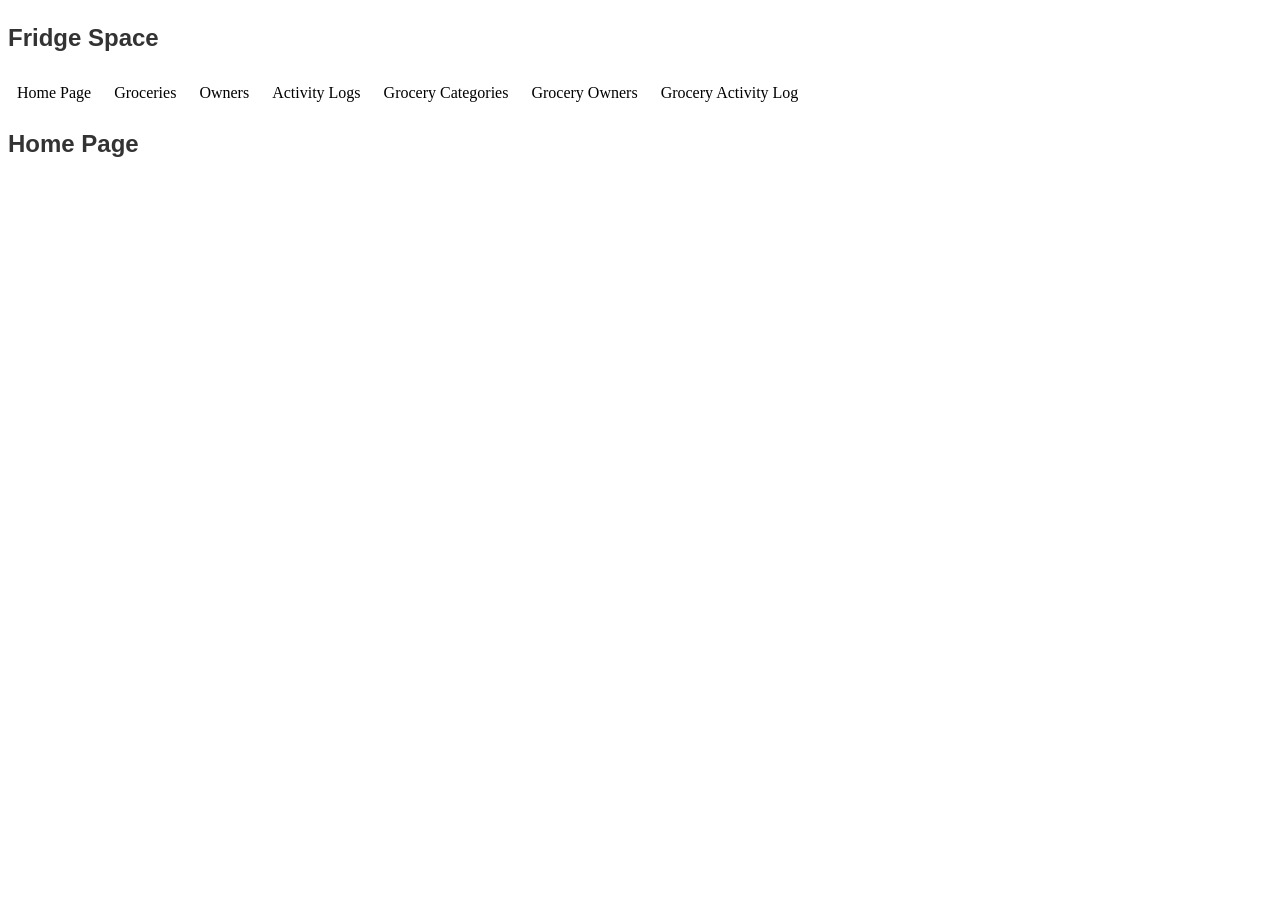
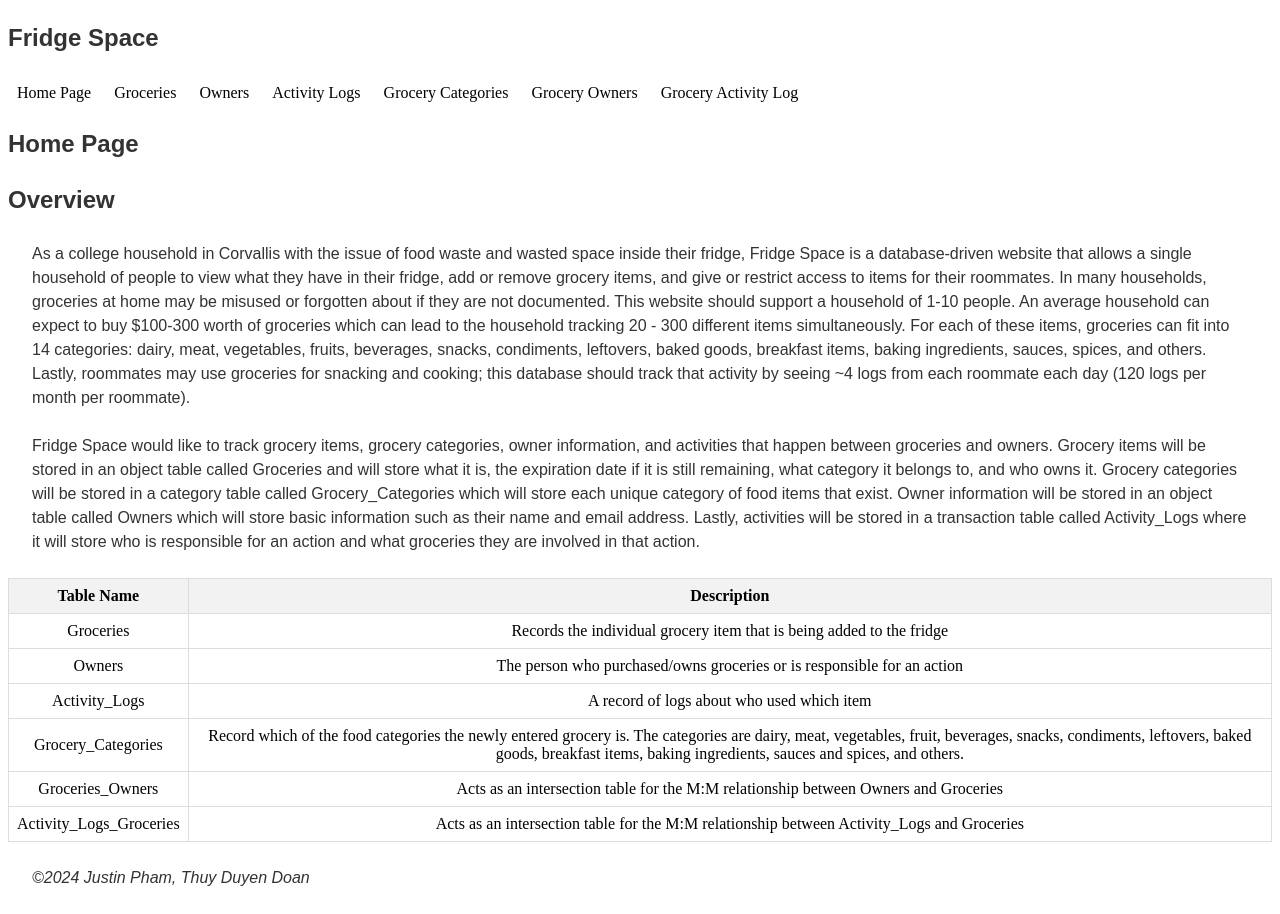
Before and after one commit to justpham/CS340-FridgeSpace, a website: page FridgeSpaceWebsite/public/index.html in a window 1280 px wide. Before the commit the page ends 800 px from the top, so only its background shows below. Drawn offline with Linux system fonts and the light colour scheme.

Commit message:
refactor

```diff
--- a/FridgeSpaceWebsite/public/index.html
+++ b/FridgeSpaceWebsite/public/index.html
@@ -25,6 +25,48 @@
 
     <h1>Home Page</h1>
 
+    <h2>Overview</h2>
+    <p>
+        As a college household in Corvallis with the issue of food waste and wasted space inside their fridge, Fridge Space is a database-driven website that allows a single household of people to view what they have in their fridge, add or remove grocery items, and give or restrict access to items for their roommates. In many households, groceries at home may be misused or forgotten about if they are not documented. This website should support a household of 1-10 people. An average household can expect to buy $100-300 worth of groceries which can lead to the household tracking 20 - 300 different items simultaneously. For each of these items, groceries can fit into 14 categories: dairy, meat, vegetables, fruits, beverages, snacks, condiments, leftovers, baked goods, breakfast items, baking ingredients, sauces, spices, and others. Lastly, roommates may use groceries for snacking and cooking; this database should track that activity by seeing ~4 logs from each roommate each day (120 logs per month per roommate).
+    </p>
+
+    <p>
+        Fridge Space would like to track grocery items, grocery categories, owner information, and activities that happen between groceries and owners. Grocery items will be stored in an object table called Groceries and will store what it is, the expiration date if it is still remaining, what category it belongs to, and who owns it. Grocery categories will be stored in a category table called Grocery_Categories which will store each unique category of food items that exist. Owner information will be stored in an object table called Owners which will store basic information such as their name and email address. Lastly, activities will be stored in a transaction table called Activity_Logs where it will store who is responsible for an action and what groceries they are involved in that action.
+    </p>
+
+    <table>
+        <tr>
+            <th>Table Name</th>
+            <th>Description</th>
+        </tr>
+        <tr>
+            <td>Groceries</td>
+            <td>Records the individual grocery item that is being added to the fridge</td>
+        </tr>
+        <tr>
+            <td>Owners</td>
+            <td>The person who purchased/owns groceries or is responsible for an action</td>
+        </tr>
+        <tr>
+            <td>Activity_Logs</td>
+            <td>A record of logs about who used which item</td>
+        </tr>
+        <tr>
+            <td>Grocery_Categories</td>
+            <td>Record which of the food categories the newly entered grocery is. The categories are dairy, meat, vegetables, fruit, beverages, snacks, condiments, leftovers, baked goods, breakfast items, baking ingredients, sauces and spices, and others.</td>
+        </tr>
+        <tr>
+            <td>Groceries_Owners</td>
+            <td>Acts as an intersection table for the M:M relationship between Owners and Groceries</td>
+        </tr>
+        <tr>
+            <td>Activity_Logs_Groceries</td>
+            <td>Acts as an intersection table for the M:M relationship between Activity_Logs and Groceries</td>
+        </tr>
+
+    </table>
+
+    <p><em>©2024 Justin Pham, Thuy Duyen Doan</em></p>
 
 </body>
 </html>
--- a/FridgeSpaceWebsite/public/style.css
+++ b/FridgeSpaceWebsite/public/style.css
@@ -8,6 +8,10 @@ p, h1, h2, h3, h4, h5, h6 {
     color: #333333;
     font-family: Arial, sans-serif;
     line-height: 1.5;
+}
+
+p {
+    margin: 24px;
 }
 
 /* Example additional style for specific headers */
@@ -59,6 +63,7 @@ th {
     border: 1px solid #dddddd;
     padding: 8px;
     text-align: left;
+    text-align: center;
 }
 
 /* Style for table data cells */
@@ -66,6 +71,7 @@ td {
     border: 1px solid #dddddd;
     padding: 8px;
     text-align: left;
+    text-align: center;
 }
 
 /*
--- a/db-connector.js
+++ b/db-connector.js
@@ -3,8 +3,8 @@
 *   Copied from Activity 2 - Connect Webapp to Database on Feburary 22, 2024 (https://canvas.oregonstate.edu/courses/1946034/assignments/9456203)
 */
 
-const username = 'username'
-const password = 'pass'
+const username = 'cs340_phamjus'
+const password = '3853'
 
 // Get an instance of mysql we can use in the app
 var mysql = require('mysql')
```
Also changed, not shown: FridgeSpaceWebsite/public/ActivityLogPage/activity_logs.html (+1 -2 lines).
